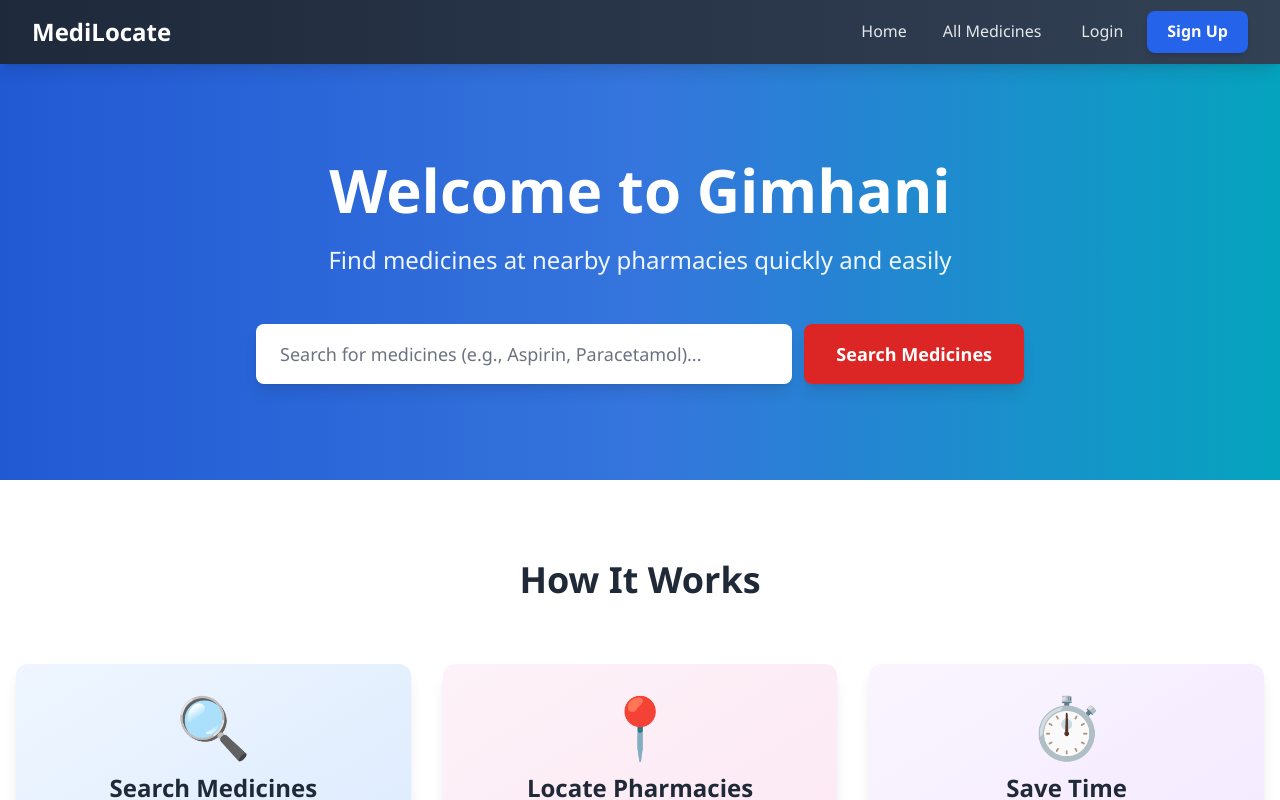
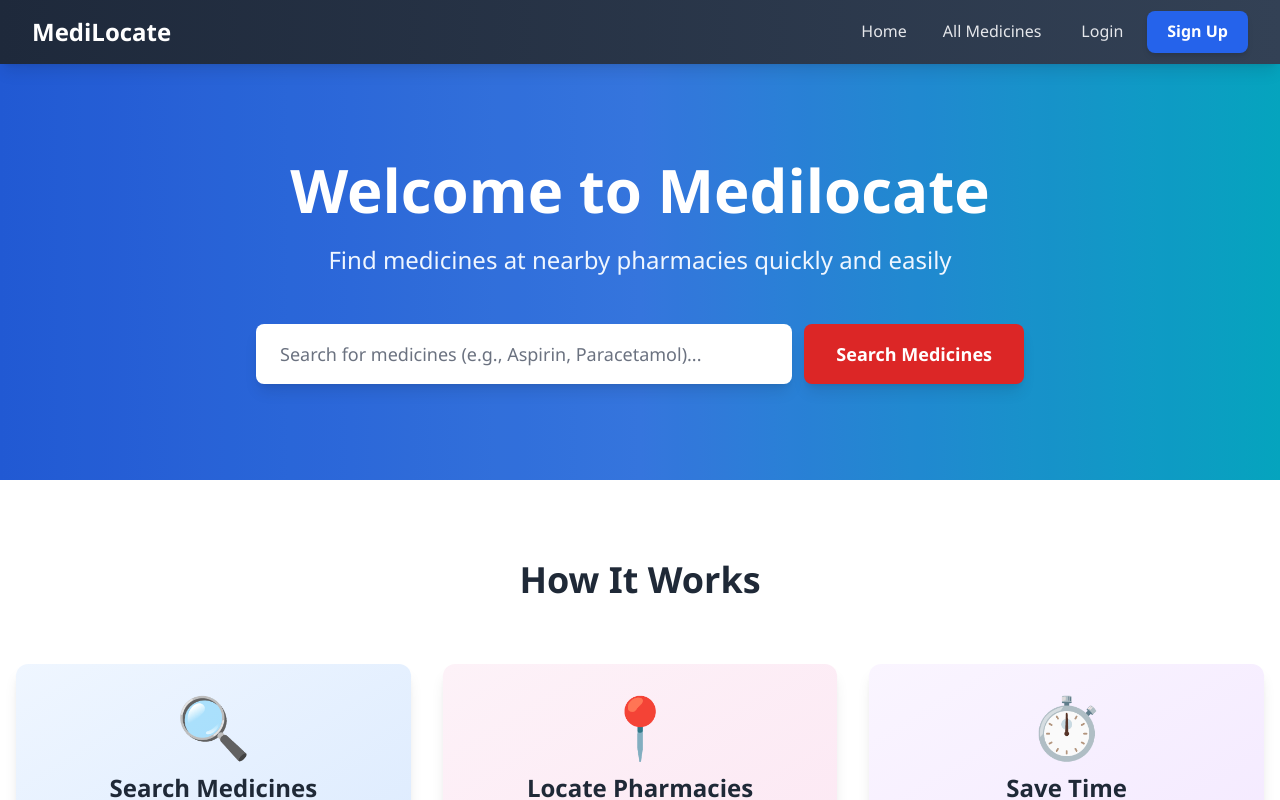
Before and after one commit to Gimhanihangawaththa/medilocate, a React (Create React App) app in the folder medilocate_frontend/: page / in a window 1280 px wide. Shown: the top 800 px of the page. Built offline with nearby package versions, Linux system fonts and the light colour scheme; no server answers; the HTML template or start-up script is replaced by a standard one.

Commit message:
change home

```diff
--- a/medilocate_frontend/src/Pages/Home.js
+++ b/medilocate_frontend/src/Pages/Home.js
@@ -30,7 +30,7 @@ const Home = () => {
         <div className="absolute inset-0 bg-black opacity-10"></div>
         <div className="relative max-w-5xl mx-auto text-center">
           <h1 className="text-5xl md:text-6xl font-bold mb-6 animate-fade-in">
-            Welcome to Gimhani
+            Welcome to Medilocate
           </h1>
           <p className="text-xl md:text-2xl mb-12 text-blue-50">
             Find medicines at nearby pharmacies quickly and easily
```
